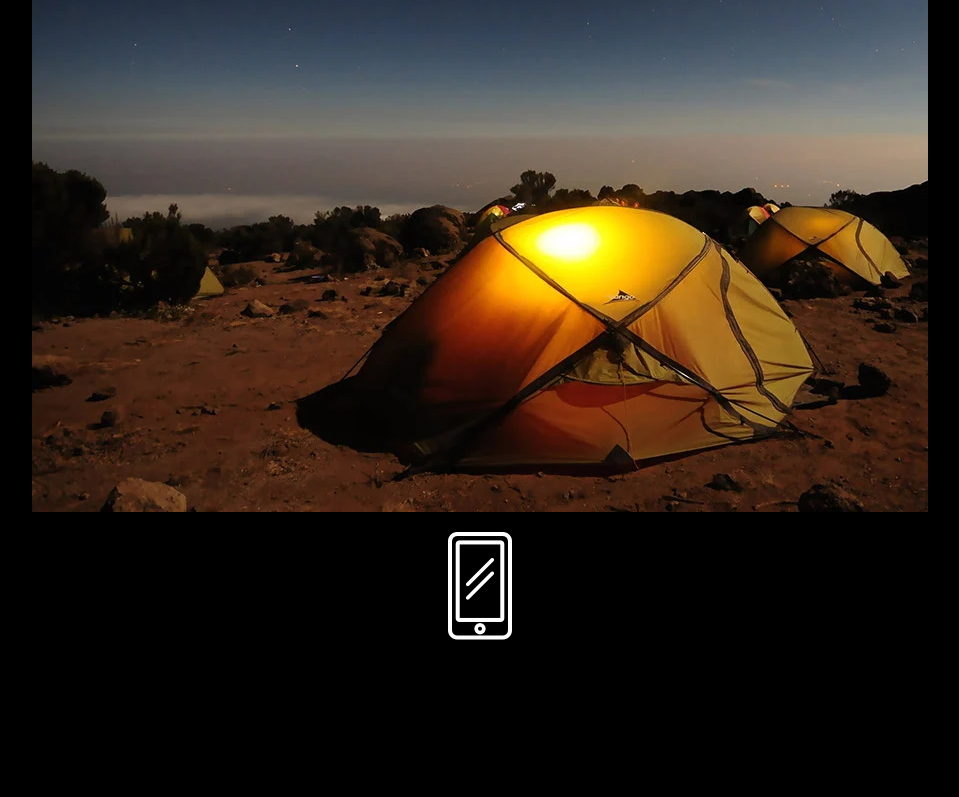
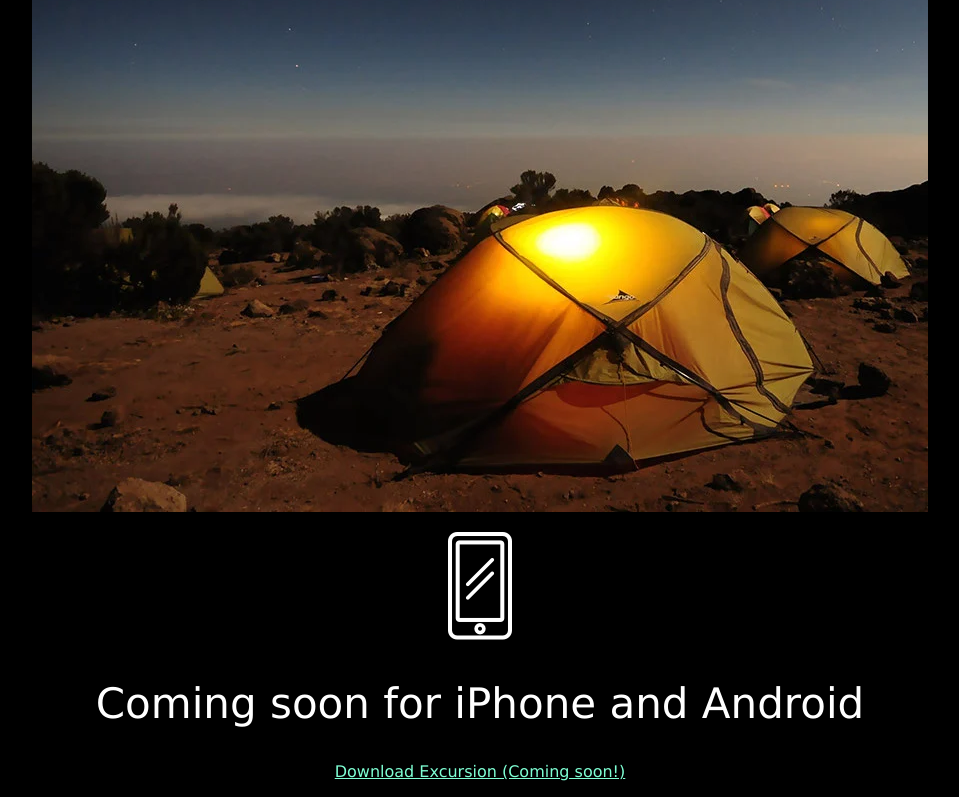
Before and after one commit to tomwhite1991/excursion, a plain HTML site: page Index.html in a window 1280 px wide. Shown: the part 500-1297 px from the top of the page, without its empty margins (160-1119 px from the left). Before the commit the page ends 1160 px from the top, so only its background shows below. Drawn offline with Linux system fonts and the light colour scheme.

Commit message:
added h2 and link

```diff
--- a/Index.html
+++ b/Index.html
@@ -17,6 +17,8 @@
     <h4>Excursion remembers places you like, and recommends new points of interest around you.</h4>
     <p><img src="Resources\css\images\camp.webp"></p>
     <p><img src="Resources\css\images\phone.webp"></p>
+    <h2>Coming soon for iPhone and Android</h2>
+    <p><a class="link" href="#">Download Excursion (Coming soon!)</a></p>
 
 
 </body>
```
